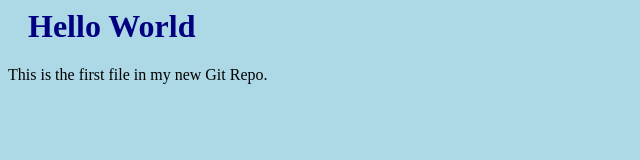
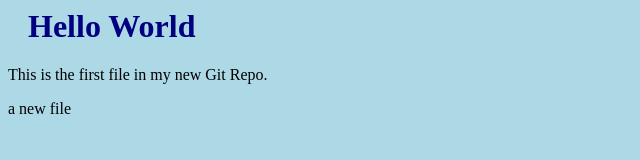
Before and after one commit to AvianoDelKruz/hello-world, a plain HTML site: page index.html in a window 1280 px wide. Shown: the full height of the page, 0-640 px from the left. Drawn offline with Linux system fonts and the light colour scheme.

Commit message:
updated index.html with a new line

```diff
--- a/index.html
+++ b/index.html
@@ -8,6 +8,7 @@
 
 <h1>Hello World</h1>
 <p>This is the first file in my new Git Repo.</p>
+<p>a new file</p>
 
 </body>
 </html>
```
